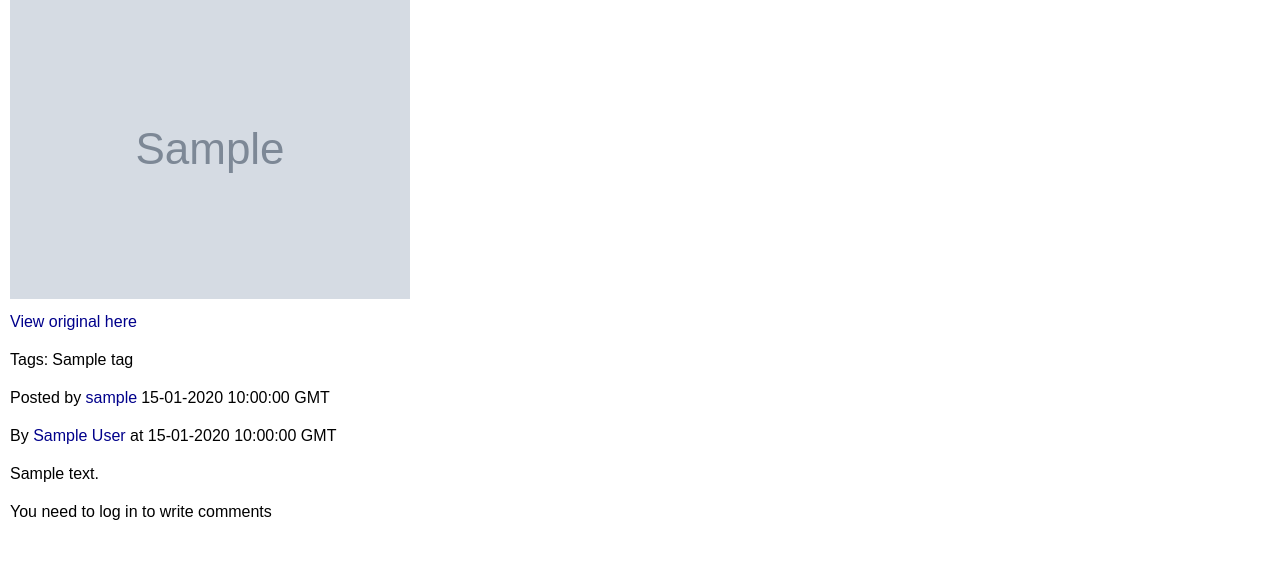
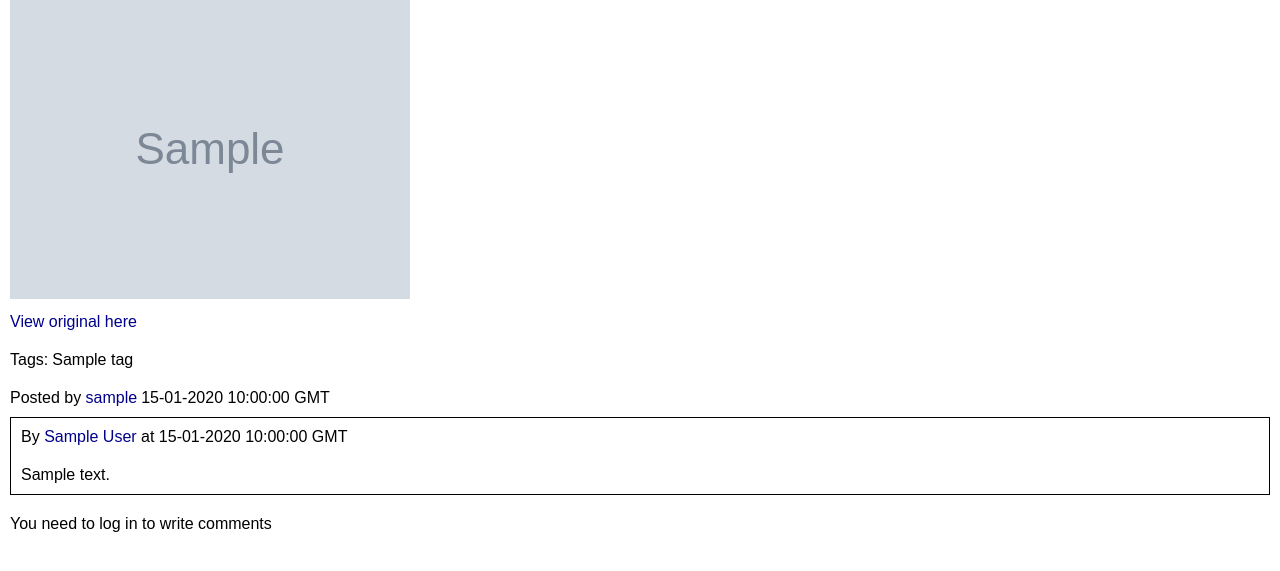
Before and after one commit to razrush1tel/nonamechan, a Flask app: page /post/1 in a window 1280 px wide. Shown: the part 56-627 px from the top of the page. Run offline with Flask 2, Linux system fonts and the light colour scheme; tables that the repository leaves empty hold one stand-in row (values such as "Sample post"); grey boxes marked "Sample" are stand-in pictures; some libraries are stand-ins or nearby versions.

Commit message:
Added comment selector

```diff
--- a/package/static/main.css
+++ b/package/static/main.css
@@ -93,5 +93,13 @@ body {
 }
 
 .btn-form {
-display: inline-block;
+  display: inline-block;
 }
+
+.comment {
+  border-style: solid;
+  border-color: black;
+  border-width: 1px;
+  margin-bottom: 10px;
+  padding-left: 10px;
+}
```
